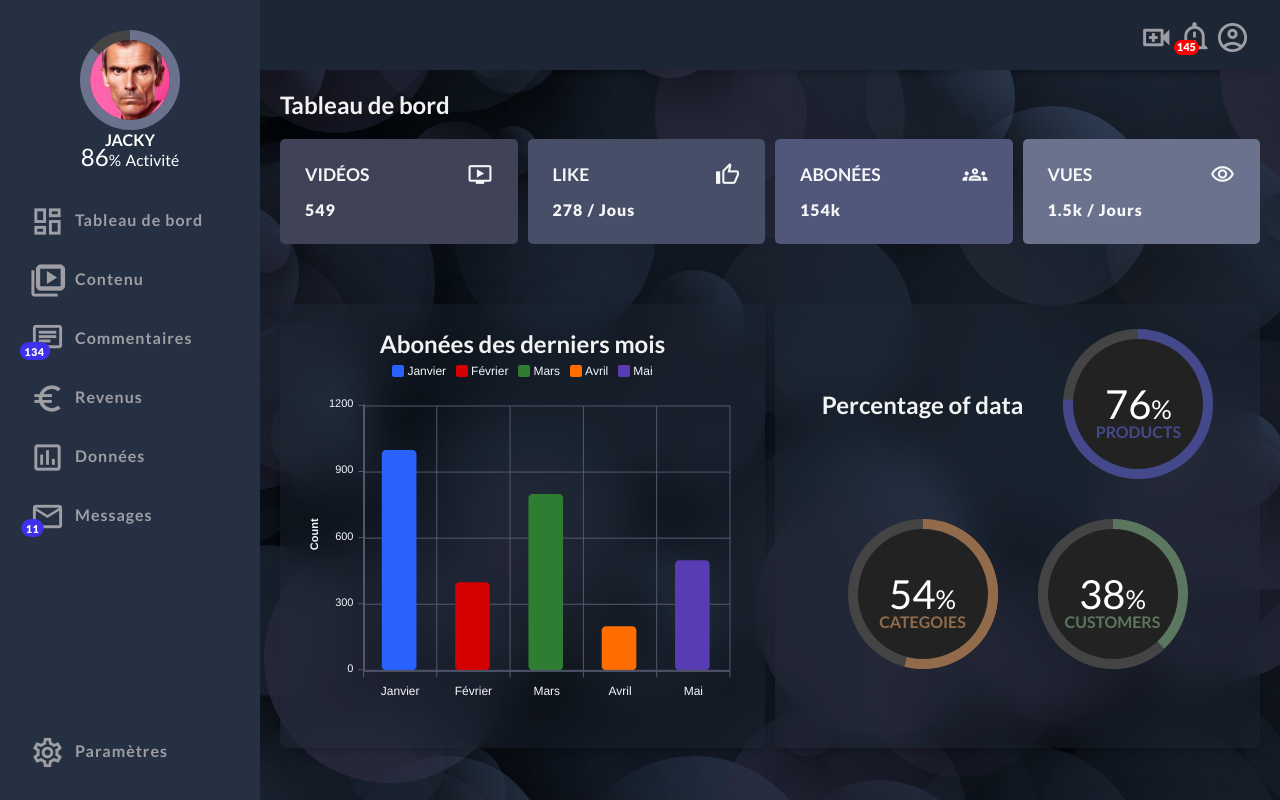
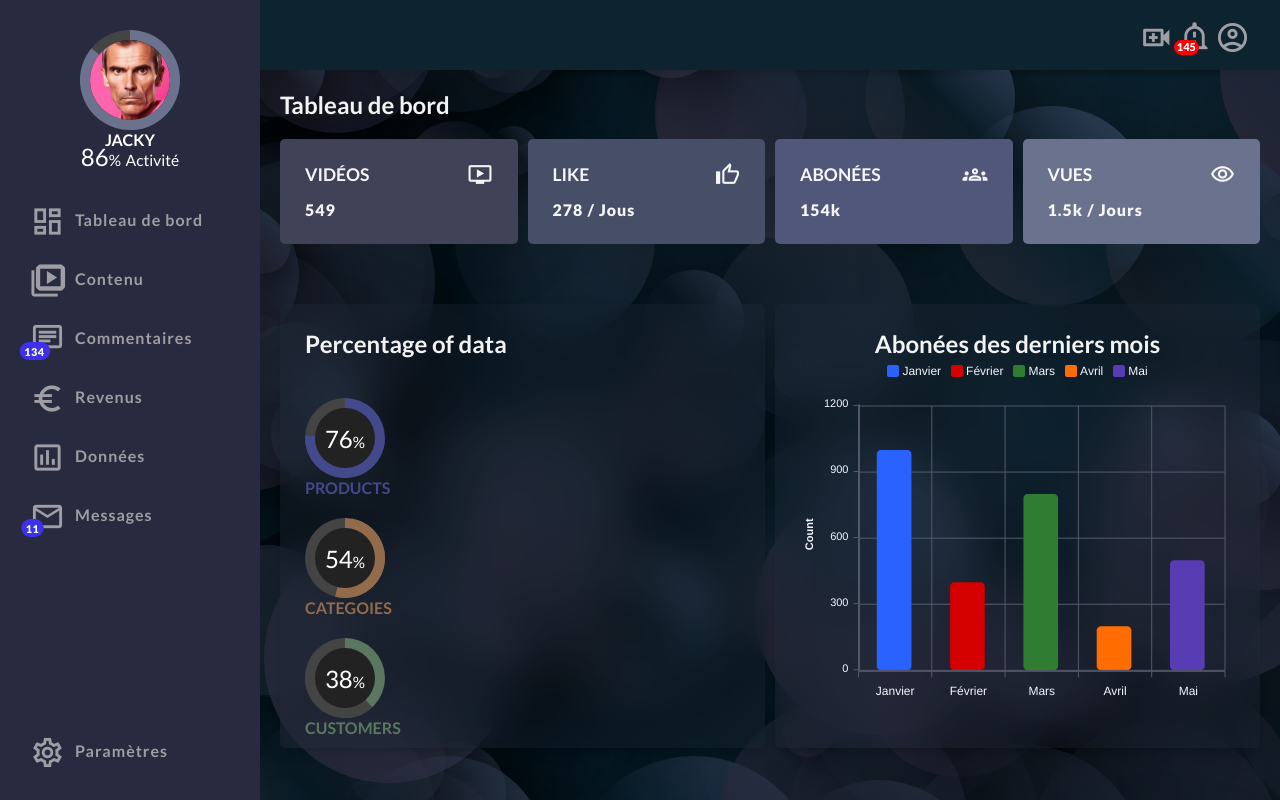
Before and after one commit to lallemand-fred/Statistics-Dashboard, a plain HTML site: page index.html in a window 1280 px wide. Drawn offline with nearby package versions, Linux system fonts and the light colour scheme.

Commit message:
Modiff des %

```diff
--- a/index.html
+++ b/index.html
@@ -135,10 +135,6 @@
             </div>
             <div class="charts">
                 <div class="charts-card">
-                    <h2 class="chart-title">Abonées des derniers mois</h2>
-                    <div id="bar-chart"></div>
-                </div>
-                <div class="charts-card">
                     <div id="corp-container">
                         <h2 class="chart-title"></h2>
                         <div id="area-chart" class="container01">
@@ -162,6 +158,10 @@
                         </div>
                     </div>
                 </div>
+                <div class="charts-card">
+                    <h2 class="chart-title">Abonées des derniers mois</h2>
+                    <div id="bar-chart"></div>
+                </div>
                 <!-- <div class="charts-card">
                     <h2 class="chart-title">Purchase and Sales Orders</h2>
                     <div id="area-chart"></div>
--- a/style.css
+++ b/style.css
@@ -42,7 +42,7 @@
 }
 body{
     font-family: 'Lato', cursive;
-    background-color: #1d2634;
+    background-color: #0d2330;
     color: #9e9ea4;
 }
 /* ---------------------Chargement----------------------------- */
@@ -144,7 +144,7 @@ body{
 #sidebar{
     grid-area: sidebar;
     height: 100%;
-    background-color: #263043;
+    background-color: #282a3f;
     overflow-y: auto;
     transition: all 0.5s;
     -webkit-transition: all 0.5s;
@@ -511,13 +511,14 @@ body{
     display: flex;
     flex-wrap: wrap;
     justify-content: center;
-    align-items: center;
+    align-items: flex-start;
     gap: 40px;
+    flex-direction: column;
 }
 .container01 .progress{
     position: relative;
-    width: 150px;
-    height: 150px;
+    width: 80px;
+    height: 80px;
     border-radius: 50%;
     color: #fff;
     background: #444 linear-gradient(to right, transparent
@@ -552,7 +553,7 @@ body{
     top: 50%;
     left: 50%;
     transform: translate(-50%, -50%);
-    font-size: 2.5em;
+    font-size: 1.5em;
     z-index: 1;
     font-weight: 500;
 }
@@ -562,9 +563,7 @@ body{
 }
 .container01 .progress h4{
     position: absolute;
-    top: 62%;
-    left: 50%;
-    transform: translate(-50%);
+    transform: translate(0, 0);
     z-index: 1;
     font-weight: 700;
     color: var(--clr);
```
